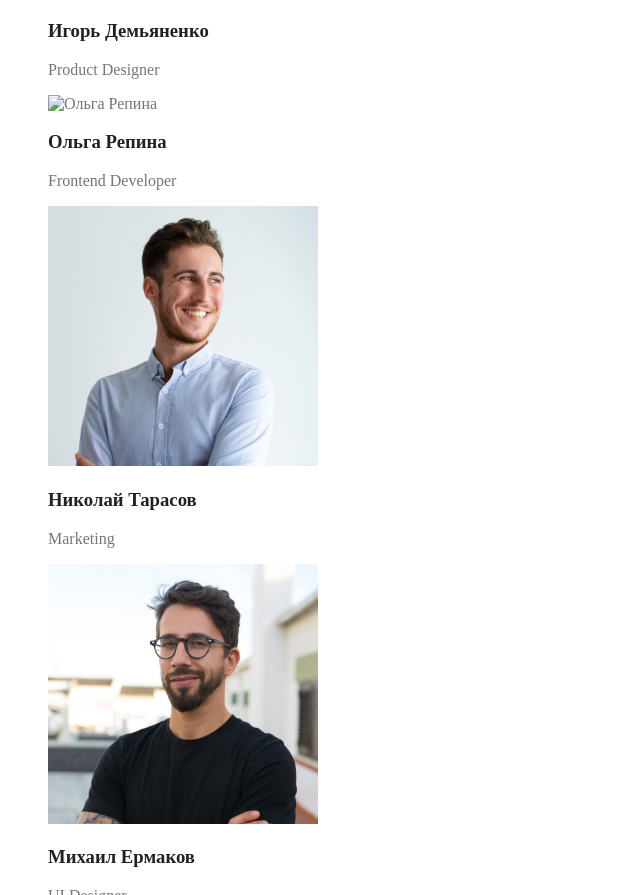
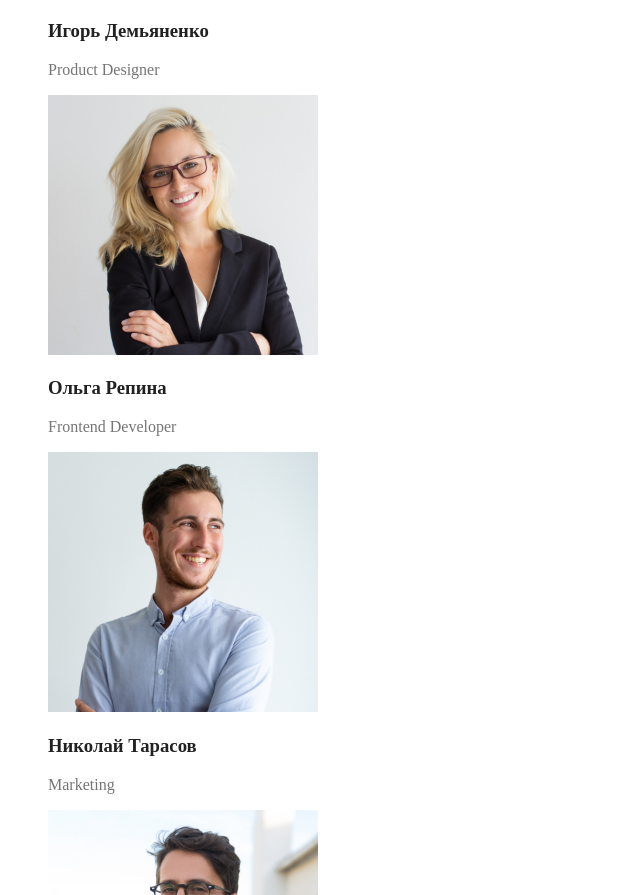
Before and after one commit to nichay16/goit-markup-hw-02, a plain HTML site: page index.html in a window 1280 px wide. Shown: the part 1881-2776 px from the top of the page, without its empty margins (0-640 px from the left). Drawn offline with Linux system fonts and the light colour scheme; the site is published under a folder, as on GitHub Pages, so addresses that start at the root find nothing.

Commit message:
Д3_2_правка1
картинка Ольга Репина подключил

```diff
--- a/index.html
+++ b/index.html
@@ -82,7 +82,7 @@
                         <p>Product Designer</p>
                     </li>
                     <li>
-                        <img src="/img/FD.jpg" alt="Ольга Репина" width="270">
+                        <img src="./img/FD.jpg" alt="Ольга Репина" width="270">
                         <h3 class="title">Ольга Репина</h3>
                         <p>Frontend Developer</p>
                     </li>
```
